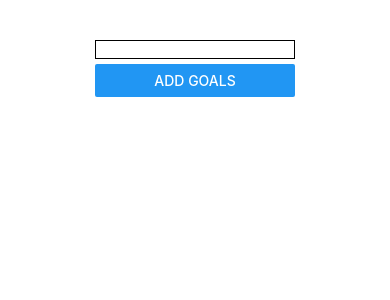
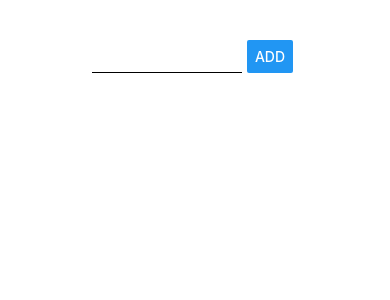
Before and after one commit to abir0187/React-Native-App, a React Native app: screen / in a window 390 px wide. Shown: the top 300 px of the page. Built offline with nearby package versions, Linux system fonts and the light colour scheme.

Commit message:
first commit

```diff
--- a/App.js
+++ b/App.js
@@ -11,17 +11,16 @@ export default function App() {
 
     return (
         <View style={styles.container}>
-            <View>
+            <View style={styles.row}>
                 <TextInput style={styles.textBox} onChangeText={setEnteredGoal} value={enteredGoal}/>
-                <View style={{paddingTop: 5}}>
-                    <Button title="Add Goals" onPress={handleGoals} />
-                </View>
-
-                <View>
-                    {allGoals.map((goal, index)=><Text key={index}>{goal}</Text>)}
+                <View style={{paddingLeft: 5}}>
+                    <Button title="Add" onPress={handleGoals}/>
                 </View>
             </View>
-            <View/>
+
+            <View style={styles.column}>
+                {allGoals.map((goal, index) => <Text key={index}>{goal}</Text>)}
+            </View>
         </View>
     );
 }
@@ -34,8 +33,21 @@ const styles = StyleSheet.create({
     },
 
     textBox: {
-        backgroundColor:'white',
-        borderWidth: 1,
-        width: 200
+        backgroundColor: 'white',
+        borderBottomWidth: 1,
+        width: 150
+    },
+
+    row: {
+        flexDirection: 'row',
+        marginRight: 5
+    },
+
+    column: {
+        width: 200,
+        paddingTop: 5,
+        flexDirection: 'column',
+        textAlign: 'left'
     }
+
 });
```
